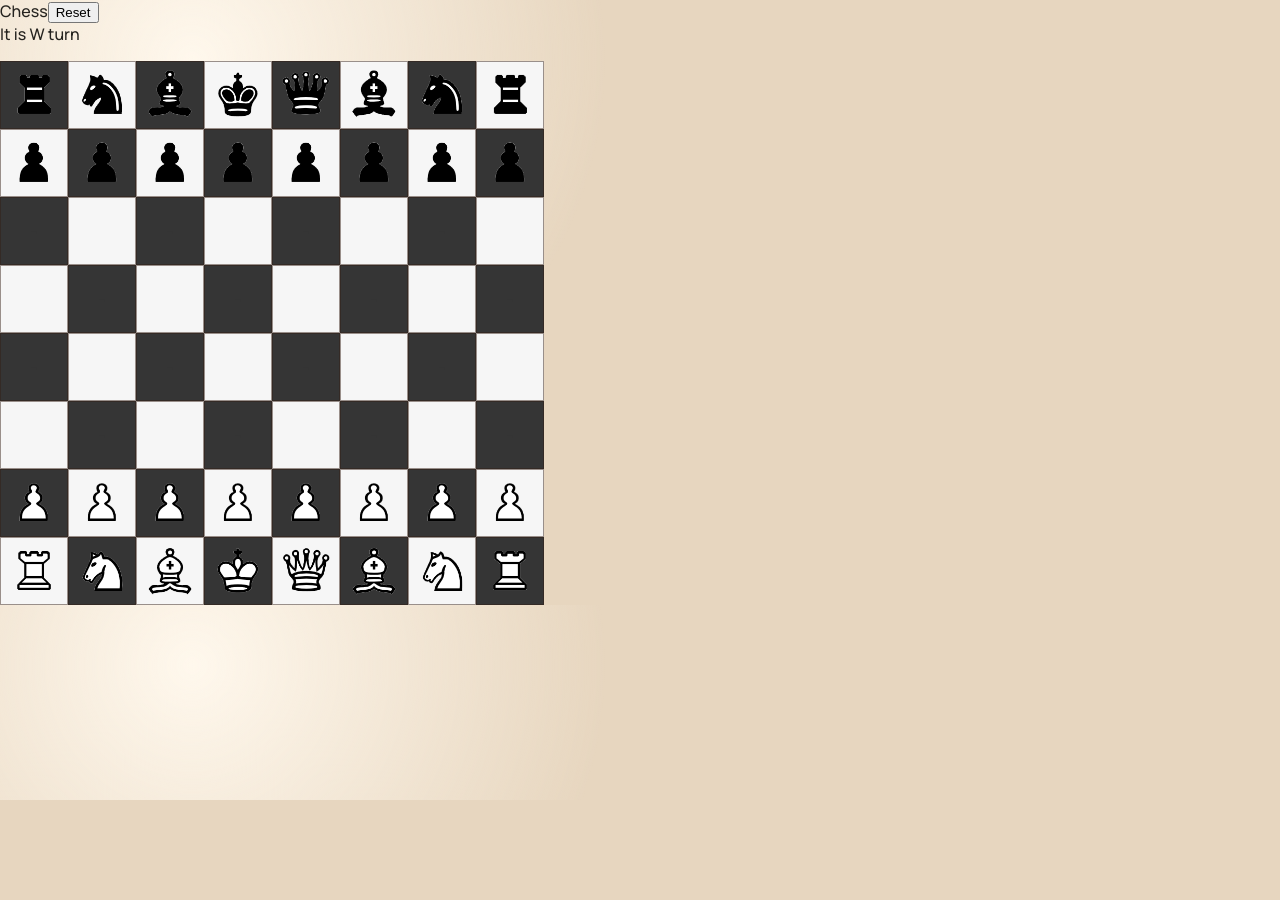
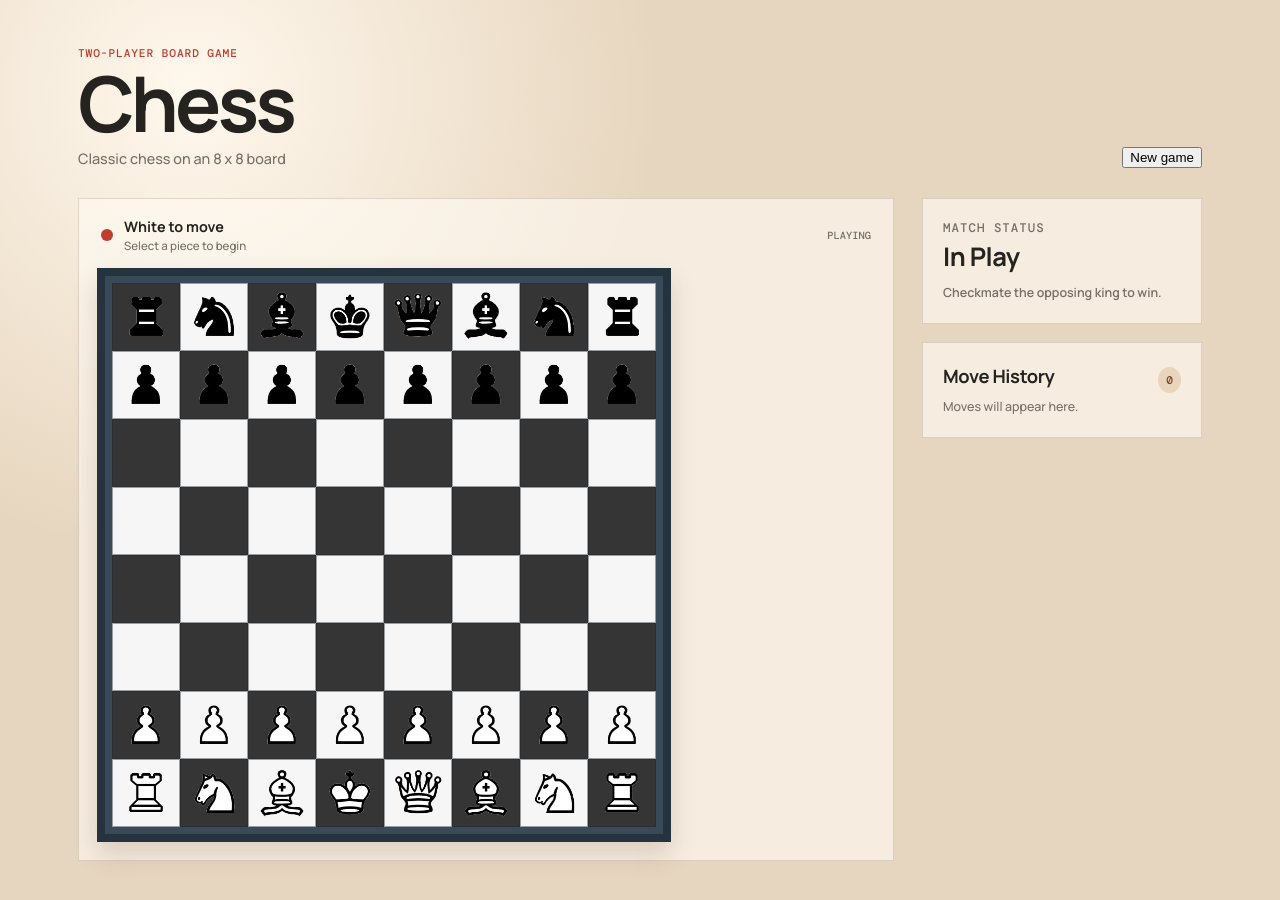
Before and after one commit to RisingSatalite/chess, a Next.js app: page / in a window 1280 px wide. Shown: the top 900 px of the page. Before the commit the page ends 800 px from the top, so only its background shows below. Built offline with nearby package versions, Linux system fonts and the light colour scheme.

Commit message:
improve chess

```diff
--- a/src/app/globals.css
+++ b/src/app/globals.css
@@ -83,6 +83,9 @@ h2 { font-size: 1.15rem; letter-spacing: -0.02em; margin-bottom: 8px; text-trans
 .turn-bar-checkmate .feedback, .turn-bar-checkmate .status { color: #fff8ed; }
 .board-frame { background: var(--wood); border: 8px solid var(--wood-dark); box-shadow: 0 12px 24px rgba(72, 39, 20, .16); max-width: max-content; padding: 7px; position: relative; }
 .board-grid { background: var(--paper); }
+.chess-board-frame { background: #384957; border-color: #24333e; }
+.chess-board-grid .square { border-color: rgba(29, 40, 47, .42); }
+.chess-board-grid .square.last-move::after { border-color: rgba(245, 200, 75, .85); }
 .river-label { align-items: center; color: rgba(101, 54, 29, .8); display: flex; font-family: serif; font-size: clamp(.65rem, 2vw, 1rem); height: 0; justify-content: space-between; left: 7%; position: absolute; right: 7%; top: 50%; transform: translateY(-50%); pointer-events: none; }
 .river-label span { font-size: .82em; }
 .game-sidebar { display: grid; gap: 18px; }
--- a/src/component/board.js
+++ b/src/component/board.js
@@ -4,7 +4,7 @@ import Square from "./square"
 import { useEffect, useState } from "react";
 
 export default function Chess() {
-  const [board, setBoard] = useState([
+  const initialBoard = [
     'BR','BN','BB','BK','BQ','BB','BN','BR',
     'BP','BP','BP','BP','BP','BP','BP','BP',
     '','','','','','','','',
@@ -13,7 +13,9 @@ export default function Chess() {
     '','','','','','','','',
     'WP','WP','WP','WP','WP','WP','WP','WP',
     'WR','WN','WB','WK','WQ','WB','WN','WR'
-  ]);
+  ];
+
+  const [board, setBoard] = useState(initialBoard);
 
   const boardLenght = 8
   const boardHeight = 8
@@ -24,6 +26,9 @@ export default function Chess() {
   const [selectedSquare2, setSelectedSquare2] = useState(boardSquareCount);
   const [enpassent, setEnpassent] = useState(-2)//Stores the square where enpassent can occur, -2 default for uninteractable
   const [gameStatus, setGameStatus] = useState("playing"); // "playing", "check", "checkmate", "stalemate"
+  const [moveHistory, setMoveHistory] = useState([]);
+  const [lastMove, setLastMove] = useState(null);
+  const [feedback, setFeedback] = useState("Select a piece to begin");
 
   useEffect(() => {
     //console.log("Square 2 selected");
@@ -77,18 +82,16 @@ export default function Chess() {
   }, [turn]);
 
   const selectSquare = (id) => {
-    console.log(id);
-    console.log(board[id][0]);
-    console.log(board[id][0] === turn);
-    console.log(selectedSquare1 !== boardSquareCount);
-    console.log(selectedSquare1);
-
     if (selectedSquare1 !== boardSquareCount) {
+      if (board[id] && board[id][0] === turn) {
+        setSelectedSquare1(id);
+        setFeedback("Choose a destination square");
+        return;
+      }
       setSelectedSquare2(id);
-      console.log("Square selected", id);
-    } else if (board[id][0] === turn) {
-      console.log("Square selected", id);
+    } else if (board[id] && board[id][0] === turn) {
       setSelectedSquare1(id);
+      setFeedback("Choose a destination square");
     }
   };
 
@@ -371,6 +374,7 @@ export default function Chess() {
   const ineligableMoveClear = () => {
     setSelectedSquare1(boardSquareCount);
     setSelectedSquare2(boardSquareCount);
+    setFeedback("That move is not legal");
     return false;
   }
 
@@ -387,8 +391,19 @@ export default function Chess() {
       setEnpassent(-2)
     }
     */
-    return false
+    return false;
   }
+
+  const resetGame = () => {
+    setBoard(initialBoard);
+    setTurn("W");
+    setEnpassent(-2);
+    setGameStatus("playing");
+    setMoveHistory([]);
+    setLastMove(null);
+    setFeedback("Select a piece to begin");
+    reset();
+  };
 
   //Make sure the 2 selected squares make a valid rook move
   const horizontallyConnecting = () => {
@@ -640,6 +655,7 @@ export default function Chess() {
 
     let oldPiece = newBoard[selectedSquare1]
     let oldPiece2 = newBoard[selectedSquare2]
+    const wasCapture = Boolean(oldPiece2) || (typeof specialSquare === "number" && specialSquare !== -2 && newBoard[specialSquare]);
 
     newBoard[selectedSquare2] = newBoard[selectedSquare1];
     newBoard[selectedSquare1] = "";
@@ -676,6 +692,12 @@ export default function Chess() {
     }
 
     setBoard(newBoard);
+    setLastMove({ from: selectedSquare1, to: selectedSquare2 });
+    setMoveHistory((history) => [
+      ...history,
+      { piece: oldPiece, from: selectedSquare1, to: selectedSquare2, captured: Boolean(wasCapture) },
+    ]);
+    setFeedback(wasCapture ? "Capture made" : "Move made");
 
     reset()
   };
@@ -684,43 +706,83 @@ export default function Chess() {
     setTurn(turn === "W" ? "B" : "W");
   };
 
+  const statusMessage = gameStatus === "checkmate"
+    ? `${turn === "W" ? "Black" : "White"} wins the match.`
+    : gameStatus === "check"
+      ? `${turn === "W" ? "White" : "Black"} king is under attack.`
+      : gameStatus === "stalemate"
+        ? "No legal moves remain."
+        : "Checkmate the opposing king to win.";
+
   return (
-    <div id="chess">
-      <span>
-        Chess
-        <button className="majorButton" onClick={() =>{ setBoard([
-          'BR','BN','BB','BK','BQ','BB','BN','BR',
-          'BP','BP','BP','BP','BP','BP','BP','BP',
-          '','','','','','','','',
-          '','','','','','','','',
-          '','','','','','','','',
-          '','','','','','','','',
-          'WP','WP','WP','WP','WP','WP','WP','WP',
-          'WR','WN','WB','WK','WQ','WB','WN','WR'
-        ]);
-          setTurn("W");
-          setGameStatus("playing");
-        }}>Reset</button>
+    <main className="xiangqi-shell chess-shell">
+      <header className="game-header">
         <div>
-          <p>It is {turn} turn</p>
-          {gameStatus === "checkmate" && <p style={{color: "red", fontWeight: "bold"}}>CHECKMATE! {turn === "W" ? "Black" : "White"} wins!</p>}
-          {gameStatus === "check" && <p style={{color: "orange", fontWeight: "bold"}}>CHECK!</p>}
-          {gameStatus === "stalemate" && <p style={{color: "blue", fontWeight: "bold"}}>STALEMATE!</p>}
+          <p className="eyebrow">Two-player board game</p>
+          <h1>Chess</h1>
+          <p className="subtitle">Classic chess on an 8 x 8 board</p>
         </div>
+        <button className="majorButton" onClick={resetGame} type="button">New game</button>
+      </header>
+
+      <div className="game-layout">
+        <section className="board-panel" aria-label="Chess board">
+          <div className={`turn-bar turn-bar-${gameStatus}`}>
+            <span className={`turn-marker ${turn === "W" ? "red" : "black"}`} />
+            <div>
+              <strong>{turn === "W" ? "White" : "Black"} to move</strong>
+              <span className="feedback">{feedback}</span>
+            </div>
+            <span className={`status status-${gameStatus}`}>{gameStatus}</span>
+          </div>
+          <div className="board-frame chess-board-frame">
+            <div className="board-grid chess-board-grid">
               {Array.from({ length: Math.ceil(board.length / boardLenght) }, (_, rowIndex) => (
                 <div key={rowIndex} className="row">
-            {board.slice(rowIndex * boardLenght, rowIndex * boardLenght + boardLenght).map((item, index) => (
+                  {board.slice(rowIndex * boardLenght, rowIndex * boardLenght + boardLenght).map((item, index) => {
+                    const squareNumber = rowIndex * boardLenght + index;
+                    return (
                       <Square
-                key={rowIndex * boardLenght + index}
-                number={rowIndex * boardLenght + index}
-                onClickFunction={() => selectSquare(rowIndex * boardLenght + index)}
+                        key={squareNumber}
+                        number={squareNumber}
+                        onClickFunction={() => selectSquare(squareNumber)}
                         prop={item}
                         selected={selectedSquare1}
                         row={rowIndex}
+                        lastMove={lastMove}
                       />
+                    );
+                  })}
+                </div>
               ))}
             </div>
+          </div>
+        </section>
+
+        <aside className="game-sidebar">
+          <div className={`rules-panel status-panel status-panel-${gameStatus}`} role="status" aria-live="polite">
+            <p className="eyebrow">Match status</p>
+            <h2 className="status-title">
+              {gameStatus === "playing" ? "In play" : gameStatus === "check" ? "Check" : gameStatus === "checkmate" ? "Checkmate" : "Stalemate"}
+            </h2>
+            <p className="status-message">{statusMessage}</p>
+          </div>
+          <div className="history-panel">
+            <div className="history-heading"><h2>Move history</h2><span>{moveHistory.length}</span></div>
+            {moveHistory.length === 0 ? (
+              <p className="empty-history">Moves will appear here.</p>
+            ) : (
+              <ol className="move-list">
+                {moveHistory.slice(-8).map((move, index) => (
+                  <li key={`${move.from}-${move.to}-${index}`}>
+                    <span>{Math.floor(move.from / boardLenght) + 1}.{move.piece}</span>
+                    <span>{Math.floor(move.to / boardLenght) + 1}-{(move.to % boardLenght) + 1}{move.captured ? " x" : ""}</span>
+                  </li>
                 ))}
-      </span>
+              </ol>
+            )}
           </div>
+        </aside>
+      </div>
+    </main>
   )}
--- a/src/component/square.js
+++ b/src/component/square.js
@@ -25,7 +25,7 @@ const pieceImages = {
     BG: "/BlackKing.png",
 };
 
-export default function Square({ prop, onClickFunction, number = 0, selected = -1, row=0 }) {
+export default function Square({ prop, onClickFunction, number = 0, selected = -1, row=0, lastMove = null }) {
     const [imageError, setImageError] = useState(false);
 
     let bgColor;
@@ -41,7 +41,10 @@ export default function Square({ prop, onClickFunction, number = 0, selected = -
     var black = "#353535";
     var white = "#f6f6f6";
 
-    if (number === selected) {
+    const isSelected = number === selected;
+    const isLastMove = lastMove && (number === lastMove.from || number === lastMove.to);
+
+    if (isSelected) {
         bgColor = "yellow";
         textColour = black
     } else if ((number + row) % 2 === 0) {
@@ -69,7 +72,13 @@ export default function Square({ prop, onClickFunction, number = 0, selected = -
     const pieceHeight = 50;
 
     return (
-        <button onClick={onClickFunction} style={buttonStyle} className="square">
+        <button
+            onClick={onClickFunction}
+            style={buttonStyle}
+            className={`square chess-square${isLastMove ? " last-move" : ""}${isSelected ? " selected" : ""}`}
+            type="button"
+            aria-label={prop ? `Square ${number + 1}, ${prop}` : `Square ${number + 1}, empty`}
+        >
             {imageSrc && !imageError ? (
                 <Image
                     src={imageSrc}
```
Lines whose indentation alone changed are shown as unchanged.
